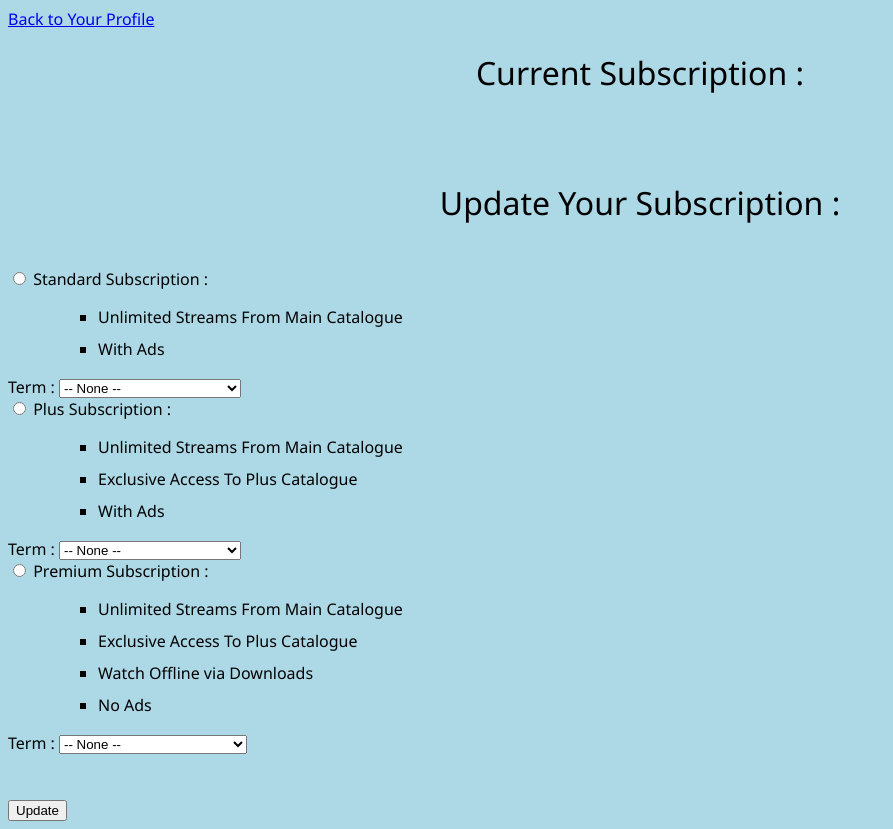
After one commit to jm-fowler/CTI110Group, a PHP site: page /subscription_management.html in a window 1280 px wide. The commit adds this page. Shown: the whole page, without its empty margins (0-893 px from the left). Run offline with PHP 8.4, Linux system fonts and the light colour scheme.

Commit message:
Add files via upload

```diff
--- /dev/null
+++ b/subscription_management.html
@@ -0,0 +1,140 @@
+<!DOCTYPE html>
+<!---Author: John Diveris
+    Date: 2023-12-05
+    File: subscription_management.php
+    Purpose: Update and Manage Subscription Options
+    Updated: 2023-12-05
+--->
+<html>
+<head>
+    <title>Manage Subscription</title>
+    <link rel="stylesheet" href="style.css"/>
+</head>
+<body>
+    <nav>
+        <a href="user_page.php">Back to Your Profile</a>
+    </nav>
+    <h1>Current Subscription :</h1>
+    <br>
+<!--<?php
+
+    $user_id = $_SESSION["user_id"];
+    $servername = "hermes.waketech.edu";
+    $username = "jdiveris";
+    $dbname = "test";
+    $mysql_password = "csc124";
+
+    $conn = mysqli_connect($servername, $username, $mysql_password, $dbname);
+    if ($conn->connect_error){
+        die("\nConnection failed: " . mysqli_connect_error());
+    }
+
+    $sql = "UPDATE orders SET active = 'FALSE' WHERE end_date < CURDATE() AND user_id = '$user_id;";
+    mysqli_query($conn, $sql);
+
+    $sql = "SELECT order_id, subscription_id, end_date, active FROM orders WHERE user_id = '$user_id' ORDER BY end_date DESC LIMIT 1;";
+    $result = mysqli_query($conn, $sql);
+
+    $row = mysqli_fetch_array($result);
+    $order_id = $row[0];
+    $subscription_id = $row[1];
+    $end_date = $row[2];
+    $active = $row[3];
+
+    $end_date = date('M d, Y', (strtotime($end_date)));
+
+    if ($subscription_id == 1){
+        $subscription_desc = "Standard - 1 Month Subscription";
+    }elseif ($subscription_id == 2){
+        $subscription_desc = "Standard - 6 Month Subscripton";
+    }elseif ($subscription_id == 3){
+        $subscription_desc = "Standard - 1 Year Subscription";
+    }elseif ($subscription_id == 4){
+        $subscription_desc = "Plus - 1 Month Subscription";
+    }elseif ($subscription_id == 5){
+        $subscription_desc = "Plus - 6 Month Subscripton";
+    }elseif ($subscription_id == 6){
+        $subscription_desc = "Plus - 1 Year Subscription";
+    }elseif ($subscription_id == 7){
+        $subscription_desc = "Premium - 1 Month Subscription";
+    }elseif ($subscription_id == 8){
+        $subscription_desc = "Premium - 6 Month Subscripton";
+    }elseif ($subscription_id == 9){
+        $subscription_desc = "Premium - 1 Year Subscription";
+    }
+
+    if ($active == "TRUE"){
+        echo "<p><b>$subscription_desc</b> | Status : ACTIVE Until $end_date </p>";
+    }elseif ($active == "FALSE"){
+        echo "<p><b>$subscription_desc</b> | Status : INACTIVE Since $end_date </p>";
+    }
+
+    ?>-->
+    <br>
+    <h1>Update Your Subscription :</h1>
+    <br>
+    <form action="update_confirm.php" method="post">
+        <div class="pick_sub">
+            <div>
+                <input type="radio" name="subscription" id="standard" value="standard" required>
+                <label for="standard">
+                    <span>Standard Subscription :</span>
+                    <ul>
+                        <li>Unlimited Streams From Main Catalogue</li>
+                        <li>With Ads</li>
+                    </ul>
+                    <label for="standard_term">Term :</label>
+                    <select name="standard_term" id="standard_term">
+                        <option value="0">-- None --</option>
+                        <option value="1">1 Month - $9.99 a Month</option>
+                        <option value="6">6 Months - $7.99 a Month</option>
+                        <option value="12">12 Months - $5.99 a Month</option>
+                    </select>
+                </label>
+            </div>
+            <div>
+                <input type="radio" name="subscription" id="plus" value="plus">
+                <label for="plus">
+                    <span>Plus Subscription :</span>
+                    <ul>
+                        <li>Unlimited Streams From Main Catalogue</li>
+                        <li>Exclusive Access To Plus Catalogue</li>
+                        <li>With Ads</li>
+                    </ul>
+                    <label for="plus_term">Term :</label>
+                    <select name="plus_term" id="plus_term">
+                        <option value="0">-- None --</option>
+                        <option value="1">1 Month - $12.99 a Month</option>
+                        <option value="6">6 Months - $10.99 a Month</option>
+                        <option value="12">12 Months - $8.99 a Month</option>
+                    </select>
+                </label>
+            </div>
+            <div>
+                <input type="radio" name="subscription" id="premium" value="premium">
+                <label for="premium">
+                    <span>Premium Subscription :</span>
+                    <ul>
+                        <li>Unlimited Streams From Main Catalogue</li>
+                        <li>Exclusive Access To Plus Catalogue</li>
+                        <li>Watch Offline via Downloads</li>
+                        <li>No Ads</li>
+                    </ul>
+                    <label for="premium_term">Term :</label>
+                    <select name="premium_term" id="premium_term">
+                        <option value="0">-- None --</option>
+                        <option value="1">1 Month - $15.99 a Month</option>
+                        <option value="6">6 Months - $13.99 a Month</option>
+                        <option value="12">12 Months - $11.99 a Month</option>
+                    </select>
+                </label>
+            </div>
+        </div>
+        <br>
+        <br>
+        <div>
+            <button type="submit"> Update </button>
+        </div>
+    </form>
+</body>
+</html>
--- a/user_creation.php
+++ b/user_creation.php
@@ -35,7 +35,7 @@
                 die("\nConnection failed: " . mysqli_connect_error());
             }
 
-            $sql = "SELECT email FROM users where email = '$user_email';";
+            $sql = "SELECT email FROM users WHERE email = '$user_email';";
             $result = mysqli_query($conn, $sql);
 
             if (mysqli_num_rows($result) <= 0){
@@ -110,7 +110,7 @@
             }
 
             $sql = "SELECT user_id FROM users where email = '$user_email';";
-            $result = $conn->query($sql);
+            $result = mysqli_query($conn, $sql);
             $row = mysqli_fetch_array($result);
             $user_id = $row[0];
 
```
Also changed, not shown: subscription_management.php (added, +140 -0 lines).
